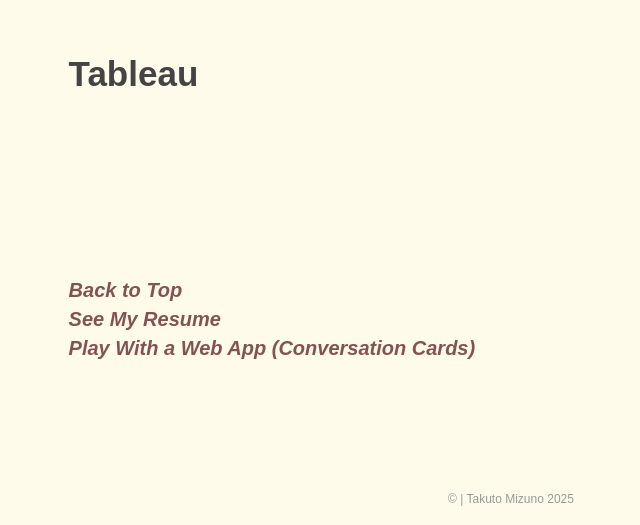
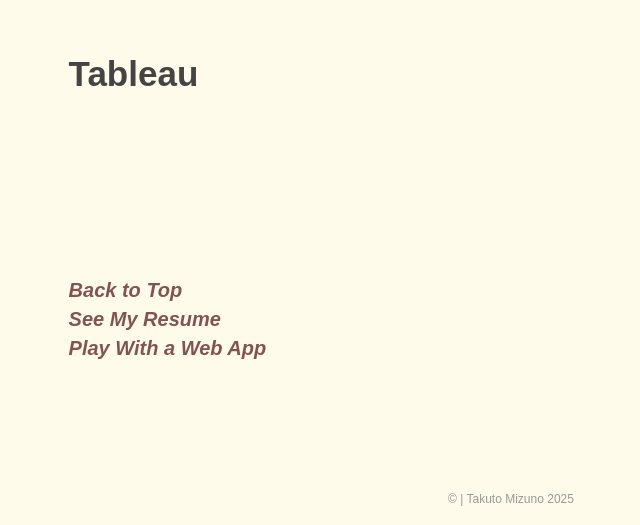
Before and after one commit to takuto808/IS201-Final, a plain HTML site: page scratch.html in a window 1280 px wide. Shown: the part 5267-5792 px from the top of the page, without its empty margins (129-769 px from the left). Drawn offline with Linux system fonts and the light colour scheme.

Commit message:
Update scratch.html

```diff
--- a/scratch.html
+++ b/scratch.html
@@ -153,7 +153,7 @@
 
         <a href="#top" class="margin0" style="font-size: 20px; font-style: italic;">Back to Top</a><br>
         <a href="index.html" class="margin0" style="font-size: 20px; font-style: italic;">See My Resume</a><br>
-        <a href="deepconvo.html" class="margin0" style="font-size: 20px; font-style: italic;">Play With a Web App (Conversation Cards)</a>
+        <a href="deepconvo.html" class="margin0" style="font-size: 20px; font-style: italic;">Play With a Web App</a>
         <br>
         <br>
         <br>
```
